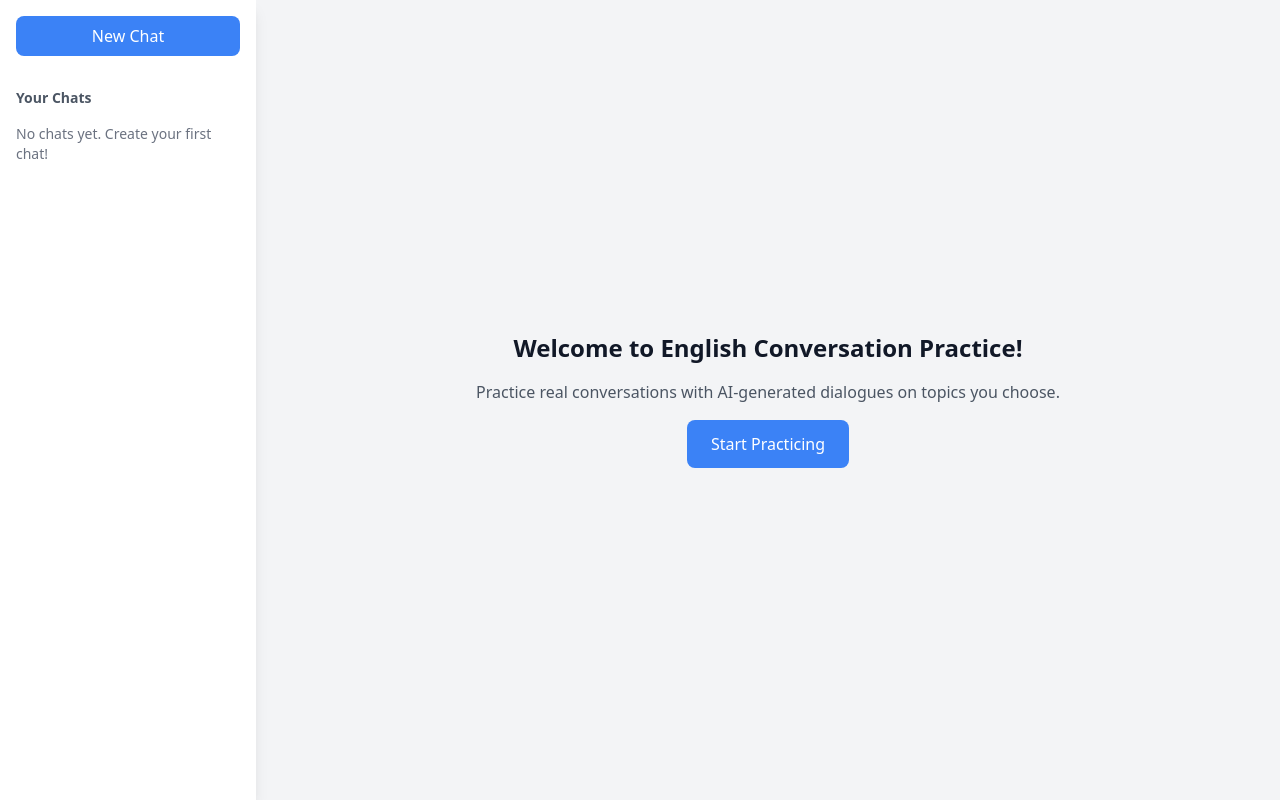
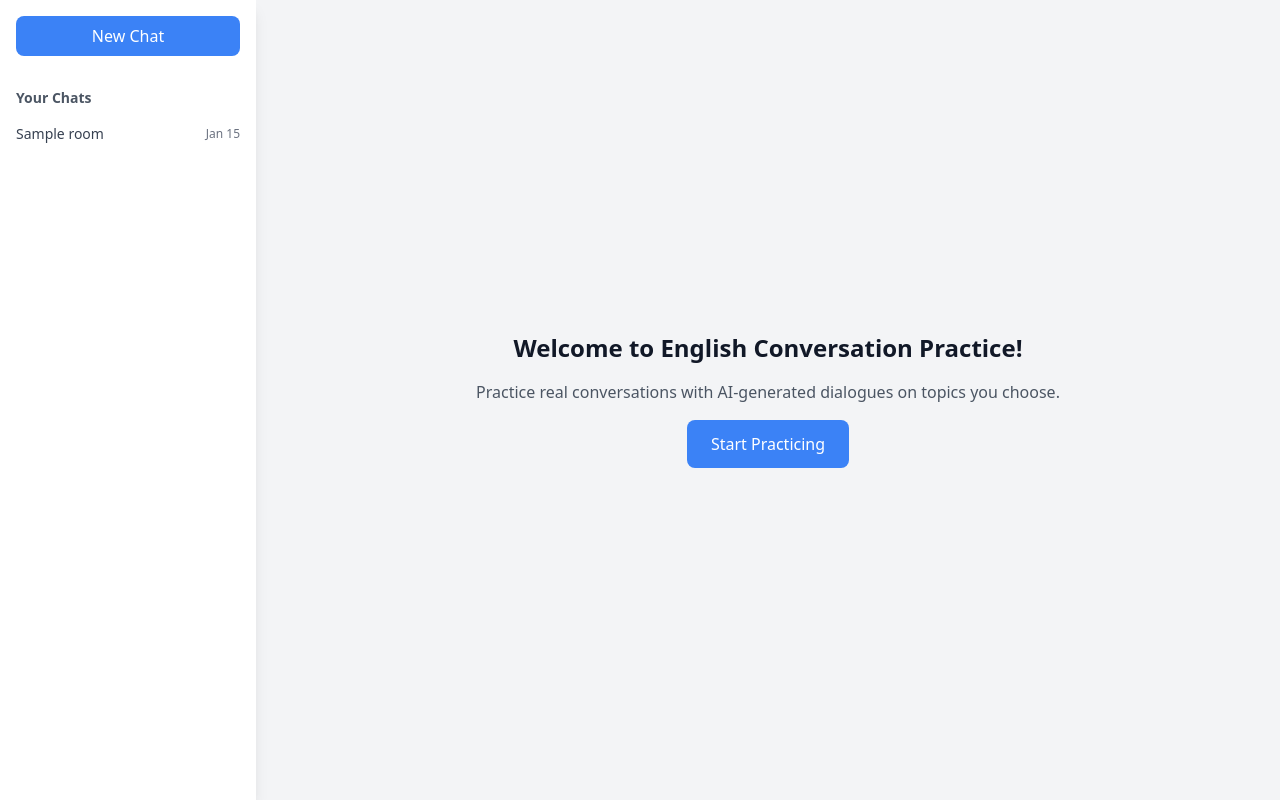
Before and after one commit to rayprastya/english-teaching, a Django app: page / in a window 1280 px wide. Shown: the part 64-864 px from the top of the page. Run offline with Django 4.2, Linux system fonts and the light colour scheme; a user stored in the database is signed in; tables that the repository leaves empty hold one stand-in row (values such as "Sample post"); parts of the project's set-up code (start-up, migrations or seed data) failed here and were passed over; some libraries are stand-ins or nearby versions.

Commit message:
fix listing

```diff
--- a/core/teaching/templates/room.html
+++ b/core/teaching/templates/room.html
@@ -15,7 +15,7 @@
         <div class="mt-4">
             <h2 class="px-4 text-sm font-semibold text-gray-600">Your Chats</h2>
             <div id="chatList" class="mt-2">
-                {% for user_room in user_rooms %}
+                {% for user_room in rooms %}
                 <a href="{% url 'room' room_id=user_room.id %}"
                    class="block px-4 py-2 text-sm {% if room and room.id == user_room.id %}bg-blue-50 text-blue-600 border-r-4 border-blue-600{% else %}text-gray-700 hover:bg-gray-50{% endif %}">
                     <div class="flex items-center justify-between">
--- a/core/teaching/views.py
+++ b/core/teaching/views.py
@@ -24,7 +24,7 @@ class RoomView(LoginRequiredMixin, View):
         user_progress, created = UserProgress.objects.get_or_create(user=request.user)
 
         # Get all rooms for the user
-        user_rooms = Room.objects.filter(user=request.user).order_by('-created_at')
+        rooms = Room.objects.filter(user=request.user).order_by('-created_at')
 
         # Get available conversation topics based on user progress
         available_levels = user_progress.get_available_difficulty_levels()
@@ -61,7 +61,7 @@ class RoomView(LoginRequiredMixin, View):
         return render(request, self.template_name, {
             'room': room,
             'messages': messages,
-            'rooms': user_rooms,
+            'rooms': rooms,  # Changed from user_rooms to rooms
             'topics': topics,
             'current_session': current_session,
             'current_expected_response': current_expected_response,
```
